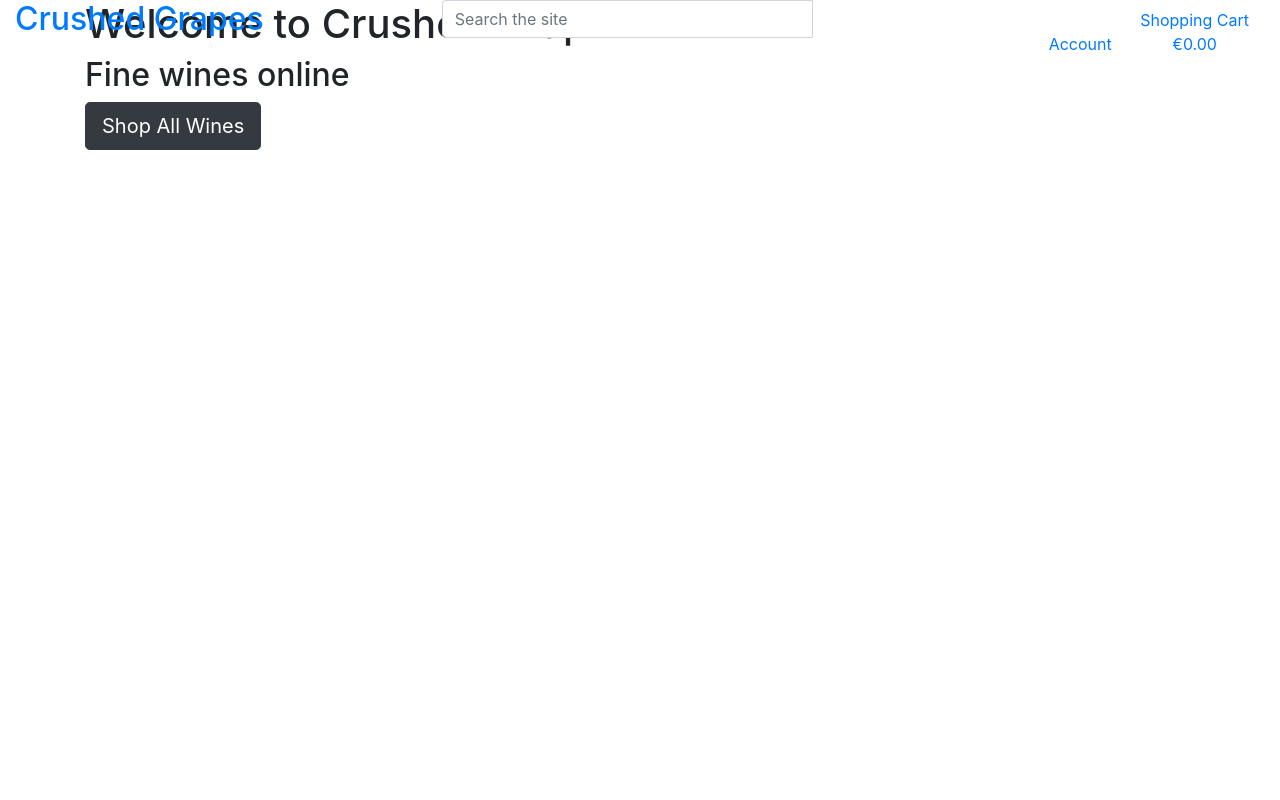
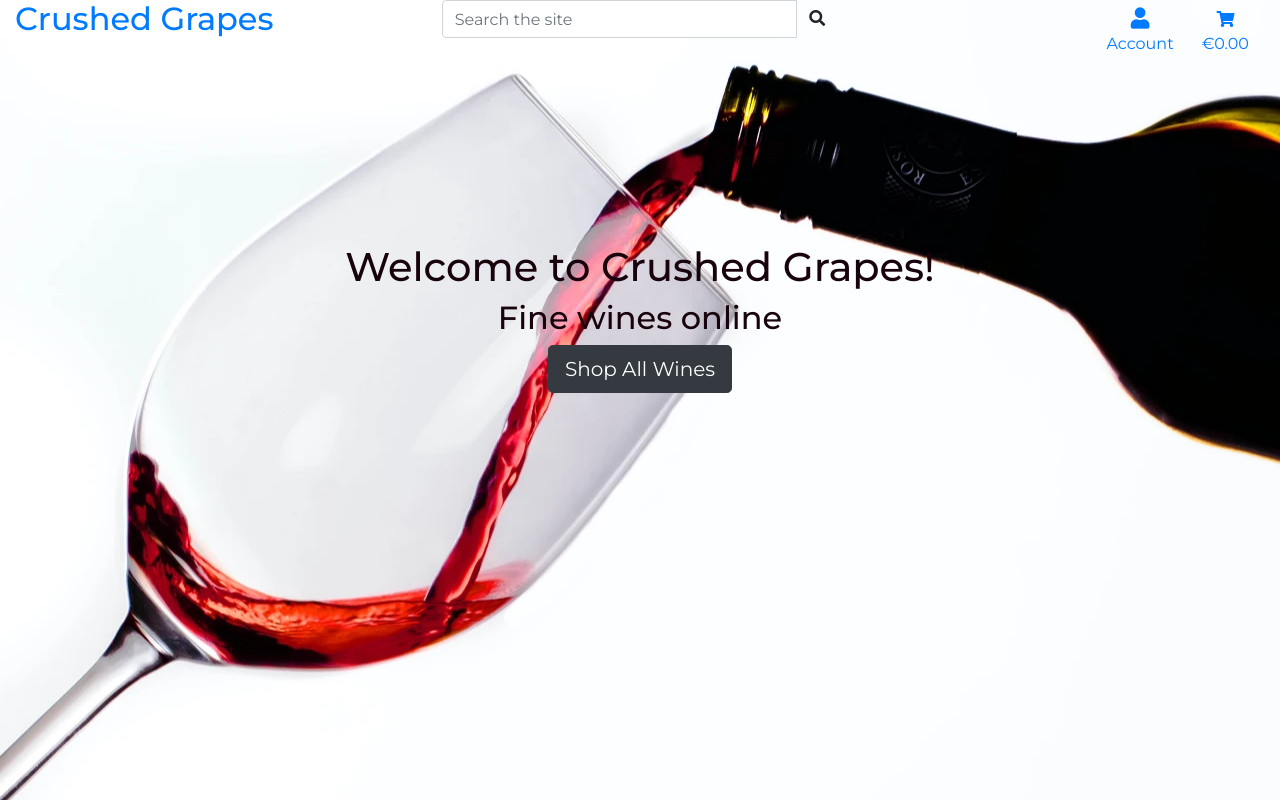
Before and after one commit to mosull20/crushed-grapes-ms4, a Django app: template home/templates/home/index.html in a window 1280 px wide. Run offline with Django 4.2, Linux system fonts and the light colour scheme; the template is opened without the code that fills it, so the values that code supplies are empty; parts of the project's set-up code (start-up, migrations or seed data) failed here and were passed over.

Commit message:
Add static & media folders, Add styling to base.html

```diff
--- a/crushed_grapes/settings.py
+++ b/crushed_grapes/settings.py
@@ -146,6 +146,10 @@
 # https://docs.djangoproject.com/en/4.0/howto/static-files/
 
 STATIC_URL = 'static/'
+STATICFILES_DIRS = (os.path.join(BASE_DIR, 'static'),)
+
+MEDIA_URL = '/media/'
+MEDIA_ROOT = os.path.join(BASE_DIR, 'media')
 
 # Default primary key field type
 # https://docs.djangoproject.com/en/4.0/ref/settings/#default-auto-field
--- a/crushed_grapes/urls.py
+++ b/crushed_grapes/urls.py
@@ -15,9 +15,11 @@
 """
 from django.contrib import admin
 from django.urls import path, include
+from django.conf import settings
+from django.conf.urls.static import static
 
 urlpatterns = [
     path('admin/', admin.site.urls),
     path('accounts/', include('allauth.urls')),
     path('', include('home.urls')),
-]
+] + static(settings.MEDIA_URL, document_root=settings.MEDIA_ROOT)
--- a/home/templates/home/index.html
+++ b/home/templates/home/index.html
@@ -12,7 +12,7 @@
 {% block content %}
 <div class="container h-100">
 <div class="row h-100">
-    <div class="col-12 my-auto">
+    <div class="col-12 my-auto text-center">
         <h1>Welcome to Crushed Grapes!</h1>
         <h2>Fine wines online</h2>
         <a href="" class="btn btn-lg btn-dark">Shop All Wines</a>
--- /dev/null
+++ b/static/css/base.css
@@ -0,0 +1,13 @@
+@import url('https://fonts.googleapis.com/css2?family=Montserrat:wght@200;300;400;500;600;700&display=swap');
+
+html {
+    height: 100%;
+}
+
+body {
+    background: url('/media/wine-pouring.webp') no-repeat center center fixed;
+    background-size: cover;
+    height: calc(100vh - 164px);
+    font-family: 'Montserrat', sans-serif;
+    color: #18020C;
+}
--- a/templates/base.html
+++ b/templates/base.html
@@ -14,7 +14,11 @@
     {% endblock %}
 
     {% block corecss %}
+        <link rel="stylesheet" href="https://cdnjs.cloudflare.com/ajax/libs/font-awesome/5.15.4/css/all.min.css"
+        integrity="sha512-1ycn6IcaQQ40/MKBW2W4Rhis/DbILU74C1vSrLJxCq57o941Ym01SwNsOMqvEBFlcgUa6xLiPY/NS5R+E6ztJQ==" crossorigin="anonymous"
+        referrerpolicy="no-referrer" type="text/css" />
         <link rel="stylesheet" href="https://cdn.jsdelivr.net/npm/bootstrap@4.6.1/dist/css/bootstrap.min.css" integrity="sha384-zCbKRCUGaJDkqS1kPbPd7TveP5iyJE0EjAuZQTgFLD2ylzuqKfdKlfG/eSrtxUkn" crossorigin="anonymous">
+        <link rel="stylesheet" href="{% static 'css/base.css' %}">
     {% endblock %}
 
     {% block extra_css %}
@@ -34,23 +38,24 @@
   <body>
       <header class="container-fluid fixed-top">
         <div class="row">
-          <div class="col-12 col-lg-4">
+          <div class="col-12 col-md-4">
             <a href="{% url 'home' %}">
               <h2 class="logo text-black">Crushed Grapes</h2>
             </a>
           </div>
-          <div class="col-12 col-lg-4">
+          <div class="col-12 col-md-4">
             <form action="" method="GET">
               <div class="input-group w-100">
                 <input type="text" class="form-control" name="q" placeholder="Search the site">
                 <div class="input-group-append">
-                  <button type="submit" class="form-control btn btn-black"></button>
+                  <button type="submit" class="form-control btn btn-black">
                   <span class="icon"><i class="fas fa-search"></i></span>
+                </button>
                 </div>
               </div>
             </form>
           </div>
-          <div class="col-12 col-lg-4">
+          <div class="col-12 col-md-4">
             <ul class="list-inline list-unstyled text-center text-lg-right">
               <li class="list-inline-item dropdown">
                 <a href="#" id="dropdownMenu" data-toggle="dropdown" aria-expanded="false">
@@ -77,7 +82,7 @@
               <li class="list-inline-item">
                 <a href="" class="{% if grand_total %}text-info font-weight-bold{% else %}text-black{% endif %} nav-link">
                   <div class="text-center">
-                    <div><i class="fas fa-shopping bag fa-lg"></i>Shopping Cart</div>
+                    <div><i class="fas fa-shopping-cart"></i></div>
                     <p>
                       {% if grand_total %}
                           €{{ grand_total|floatformat:2 }}
```
Also changed, not shown: media/wine-pouring.webp (added).
